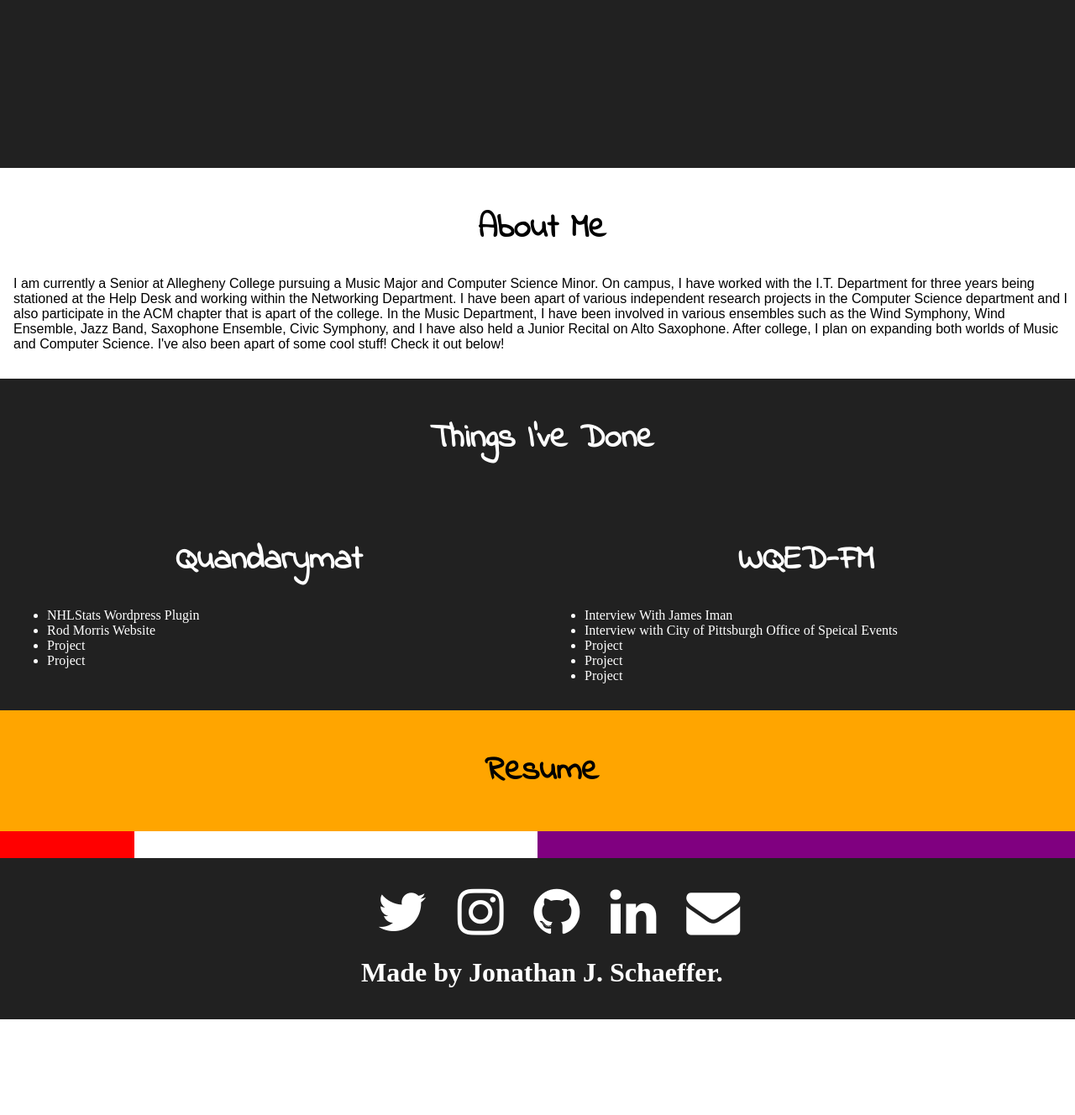
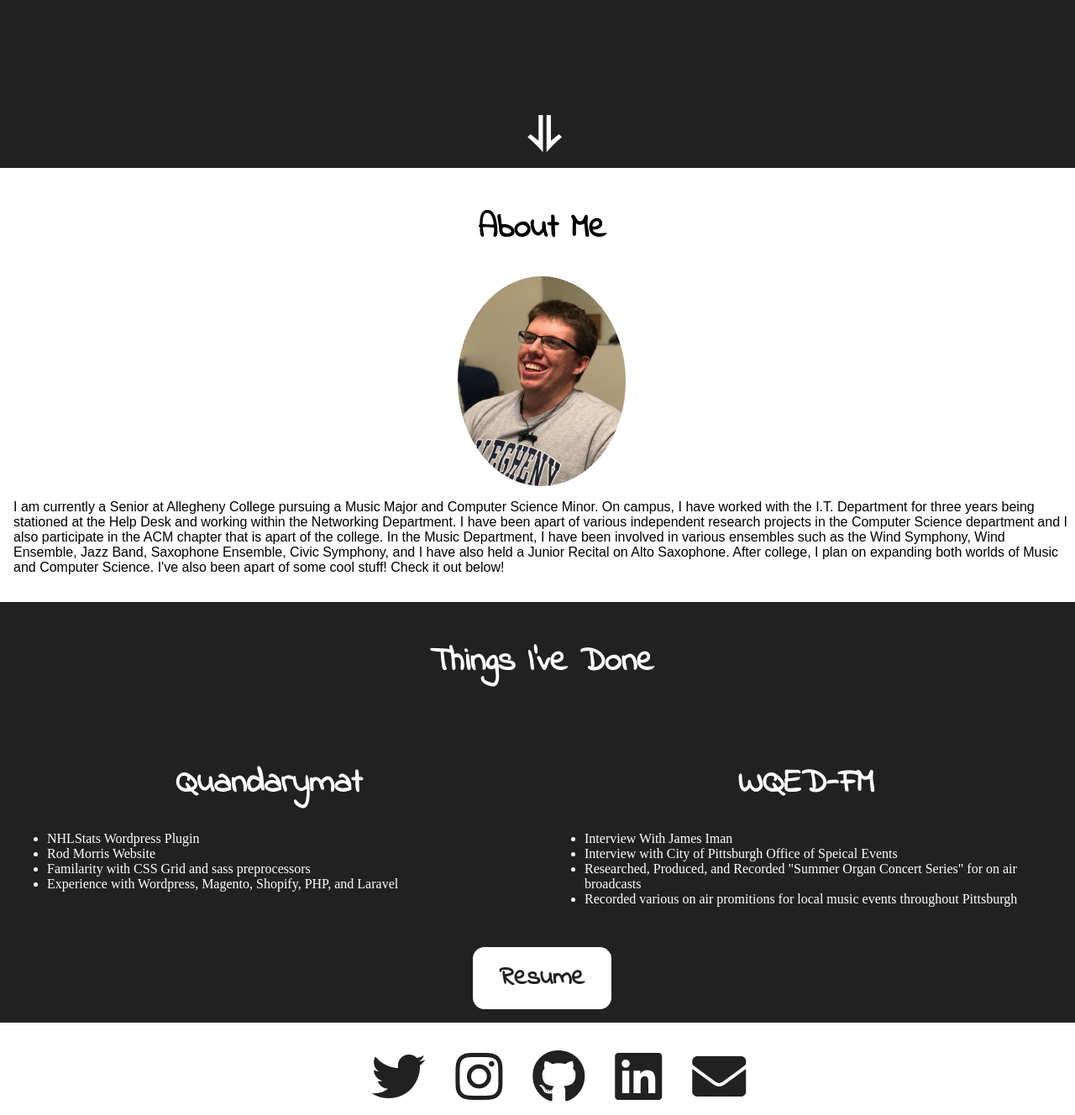
Before and after one commit to JonSchaeffer/JonSchaeffer.github.io, a plain HTML site: page index.html in a window 1280 px wide. Shown: the part 600-1928 px from the top of the page at 84% size. Before the commit the page ends 1814 px from the top, so only its background shows below. Drawn offline with Linux system fonts and the light colour scheme; a web font is replaced by a local one.

Commit message:
Updated Website

```diff
--- a/assets/main.css
+++ b/assets/main.css
@@ -57,24 +57,25 @@ Table of Contents:
 .resumeHead{
   grid-column: 1 / 4;
   grid-row: 6;
-  background-color: orange;
+  background-color: #212121;
 }
-.resumeLeft{
-  grid-column: 1;
-  grid-row: 7;
-  width: 20vh;
-  background-color: red;
-}
-.resumeRight{
-  grid-column: 2;
-  grid-row: 7;
-  width: 80vh;
-  background-color: purple;
+button{
+  background-color: #ffffff;
+  border: none;
+  border-radius: 14px;
+  color: #212121;
+  padding: 15px 32px;
+  text-align: center;
+  text-decoration: none;
+  display: block;
+  margin: 0 auto;
+  font-size: 30px;
+  font-family: 'Indie Flower', cursive;
 }
 .footer {
   grid-column: 1 / 4;
   grid-row: 8;
-  background-color: #212121;
+  background-color: white;
 }
 html,body{
   margin: 0;
@@ -98,6 +99,37 @@ html,body{
     color: #ffffff;
     font-size: 40pt;
 }
+.center h2{
+  margin: 0;
+  position: absolute;
+  top: 97%;
+  left: 50%;
+  transform: translate(-45%, -45%);
+  font-family: 'Indie Flower', cursive;
+  color: #ffffff;
+  font-size: 40pt;
+}
+.center p{
+  margin: 0;
+  position: absolute;
+  top: 50%;
+  left: 50%;
+  transform: translate(-45%, -45%);
+  font-family: 'Indie Flower', cursive;
+  color: #ffffff;
+  font-size: 20pt;
+}
+.center i{
+  margin: 0;
+  position: absolute;
+  top: 90%;
+  left: 50%;
+  transform: translate(-45%, -45%);
+  font-family: 'Indie Flower', cursive;
+  color: #ffffff;
+  font-size: 20pt;
+}
+
 .centerHead{
   text-align: center;
   font-family: 'Indie Flower', cursive;
@@ -106,7 +138,7 @@ html,body{
 
 .footer a{
   text-decoration: none;
-  color: #ffffff
+  color: #212121;
 }
 
 .footer ul{
@@ -120,7 +152,7 @@ html,body{
 
 .footer h1{
   text-align: center;
-  color: white;
+  color: #212121;
 }
 
 .thingsIveDone h1{
@@ -147,3 +179,12 @@ html,body{
 .myWorkCol2 li{
   color: white;
 }
+
+img {
+  border-radius: 50%;
+  width: 200px;
+  height: 250px;
+  display: block;
+  margin-left: auto;
+  margin-right: auto;
+}
--- a/index.html
+++ b/index.html
@@ -5,7 +5,7 @@
     <meta charset="utf-8" />
 		<meta name="viewport" content="width=device-width, initial-scale=1" />
 		<link rel="stylesheet" href="/assets/main.css"/>
-    <link rel="stylesheet" href="/font-awesome/css/font-awesome.min.css">
+    <link rel="stylesheet" href="https://use.fontawesome.com/releases/v5.6.3/css/all.css" integrity="sha384-UHRtZLI+pbxtHCWp1t77Bi1L4ZtiqrqD80Kn4Z8NTSRyMA2Fd33n5dQ8lWUE00s/" crossorigin="anonymous">
     <link href="https://fonts.googleapis.com/css?family=Indie+Flower" rel="stylesheet">
     <link href="https://fonts.googleapis.com/css?family=Encode+Sans+Semi+Expanded" rel="stylesheet">
   </head>
@@ -15,10 +15,13 @@
       <div class="body">
         <div class="center">
     <h1>Jonathan Schaeffer</h1></br>
-  </div>
+    <p>Programming &middot; Web Development &middot; IT &middot; Music</p>
+    <h2>&#10597;</h2>
+    </div>
   </div>
   <div class="aboutMe">
     <h1 class="centerHead">About Me</h1>
+    <img src="assets/IMG_0975.JPG" alt="Avatar">
     <p style="font-family: 'Encode Sans Semi Expanded', sans-serif;">I am currently a Senior at Allegheny College pursuing a Music Major and Computer Science Minor. On campus, I have worked with the
     I.T. Department for three years being stationed at the Help Desk and working within the Networking Department. I have been apart of various
   independent research projects in the Computer Science department and I also participate in the ACM chapter that is apart of the college.
@@ -31,38 +34,33 @@
       <h1 class="centerHead">Things I've Done</h1>
     </div>
     <div class="myWorkCol1">
-      <h1 class="centerHead">Quandarymat</h1>
+      <h1 class="centerHead"><a href="https://quandarymat.com/" target="_blank">Quandarymat</a></h1>
       <ul>
-        <li><a href="">NHLStats Wordpress Plugin</a></li>
-        <li><a href="">Rod Morris Website</li>
-        <li>Project</li>
-        <li>Project</li>
+        <li><a href="https://github.com/JonSchaeffer/NHLStatsPlugin" target="_blank">NHLStats Wordpress Plugin</a></li>
+        <li><a href="https://rodmorris.com/" target="_blank">Rod Morris Website</a></li>
+        <li>Familarity with CSS Grid and sass preprocessors</li>
+        <li>Experience with Wordpress, Magento, Shopify, PHP, and Laravel</li>
       </ul>
     </div>
     <div class="myWorkCol2">
       <h1 class="centerHead">WQED-FM</h1>
       <ul>
-        <li><a href="https://www.wqed.org/fm/podcasts/voice-arts/james-iman-3">Interview With James Iman</a></li>
-        <li><a href="https://www.wqed.org/fm/podcasts/voice-arts/brian-katze-and-maurice-matthews-bach-beethoven-and-brunch-2018">Interview with City of Pittsburgh Office of Speical Events</a></li>
-        <li>Project</li>
-        <li>Project</li>
-        <li>Project</li>
+        <li><a href="https://www.wqed.org/fm/podcasts/voice-arts/james-iman-3" target="_blank">Interview With James Iman</a></li>
+        <li><a href="https://www.wqed.org/fm/podcasts/voice-arts/brian-katze-and-maurice-matthews-bach-beethoven-and-brunch-2018" target="_blank">Interview with City of Pittsburgh Office of Speical Events</a></li>
+        <li>Researched, Produced, and Recorded "Summer Organ Concert Series" for on air broadcasts</li>
+        <li>Recorded various on air promitions for local music events throughout Pittsburgh</li>
       </ul>
     </div>
     <div class="resumeHead">
-      <h1 class="centerHead">Resume</h1>
-    </div>
-    <div class="resumeLeft">
-    </div>
-    <div class="resumeRight">
+      <a href="/assets/resume.html.pdf" style="text-decoration:none;" target="_blank"><button type="button"><strong>Resume</strong></button></a>
     </div>
     <!--Footer-->
       <div class="footer">
     <ul>
-        <li><a href="https://twitter.com/schaefferjj" target="_blank"><i class="fa fa-twitter fa-4x"></a></i></li>
-        <li><a href="https://www.instagram.com/schaefferjj/" target="_blank"><i class="fa fa-instagram fa-4x"></a></i></li>
-        <li><a href="https://github.com/jonschaeffer" target="_blank"<i class="fa fa-github fa-4x"></a></i></li>
-        <li><a href="www.linkedin.com/in/jonathan-schaeffer-aa3739109/" target="_blank"<i class="fa fa-linkedin fa-4x"></a></i></li>
+        <li><a href="https://twitter.com/schaefferjj" target="_blank"><i class="fab fa-twitter fa-4x"></a></i></li>
+        <li><a href="https://www.instagram.com/schaefferjj/" target="_blank"><i class="fab fa-instagram fa-4x"></a></i></li>
+        <li><a href="https://github.com/jonschaeffer" target="_blank"<i class="fab fa-github fa-4x"></a></i></li>
+        <li><a href="www.linkedin.com/in/jonathan-schaeffer-aa3739109/" target="_blank"<i class="fab fa-linkedin fa-4x"></a></i></li>
         <li><a href="mailto:jschaeffer97@gmail.com" target="_top"><i class="fa fa-envelope fa-4x"></a></i></li>
       </ul>
       <h1>Made by Jonathan J. Schaeffer.</h2>
```
Also changed, not shown: assets/IMG_0975.JPG (added), assets/resume.html.jpg (added), 3 other files.
